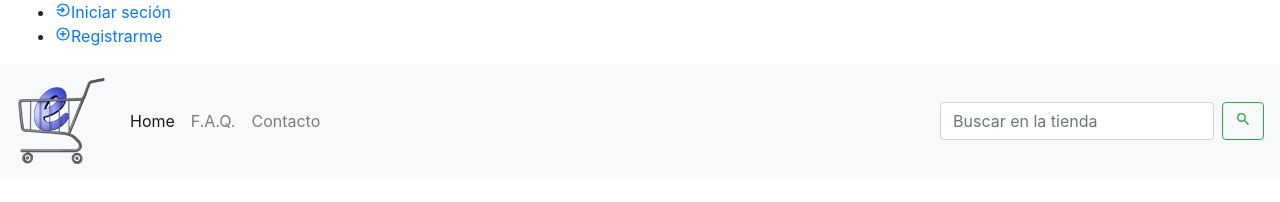
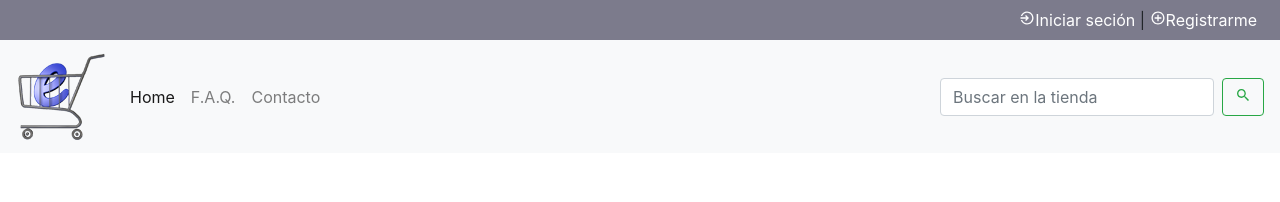
Before and after one commit to Cristian-Mansilla/Practica, a plain HTML site: page index.html in a window 1280 px wide. Drawn offline with nearby package versions, Linux system fonts and the light colour scheme.

Commit message:
estilizado a top-header

```diff
--- a/css/style.css
+++ b/css/style.css
@@ -0,0 +1,8 @@
+a {
+  text-decoration: none;
+  color: white;
+}
+
+.bg-azulMarino {
+  background: rgba(37, 36, 64, 0.6);
+}
--- a/index.html
+++ b/index.html
@@ -11,13 +11,14 @@
   <body>
     <header>
       <!--inicia top-header-->
-      <div class="container-fluid">
-        <div>
-          <ul>
-            <li>
+      <div class="container-fluid bg-azulMarino">
+        <div class="text-right">
+          <ul class="p-2 mb-0">
+            <li class="d-inline">
               <a href="#"><ion-icon name="log-in"></ion-icon>Iniciar seción</a>
             </li>
-            <li>
+            <span>|</span>
+            <li class="d-inline">
               <a href="#"><ion-icon name="add-circle-outline"></ion-icon>Registrarme</a>
             </li>
           </ul>
```
